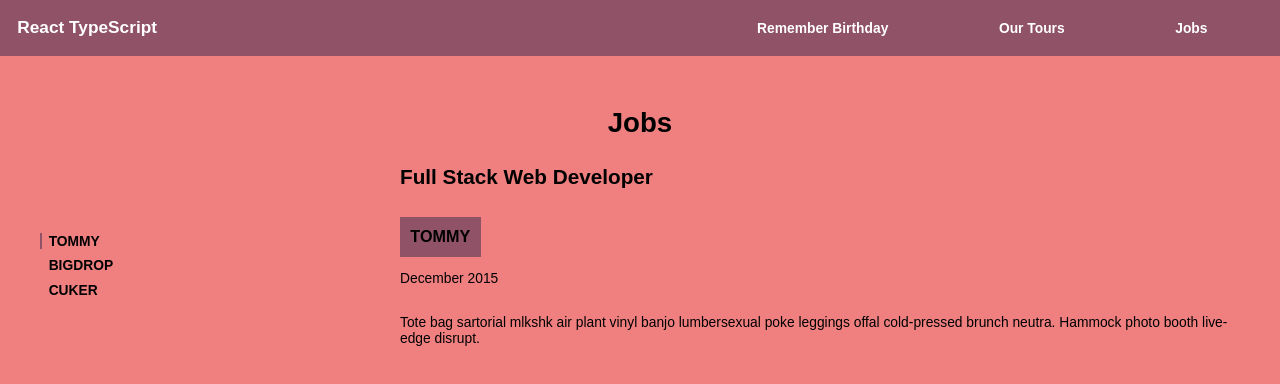
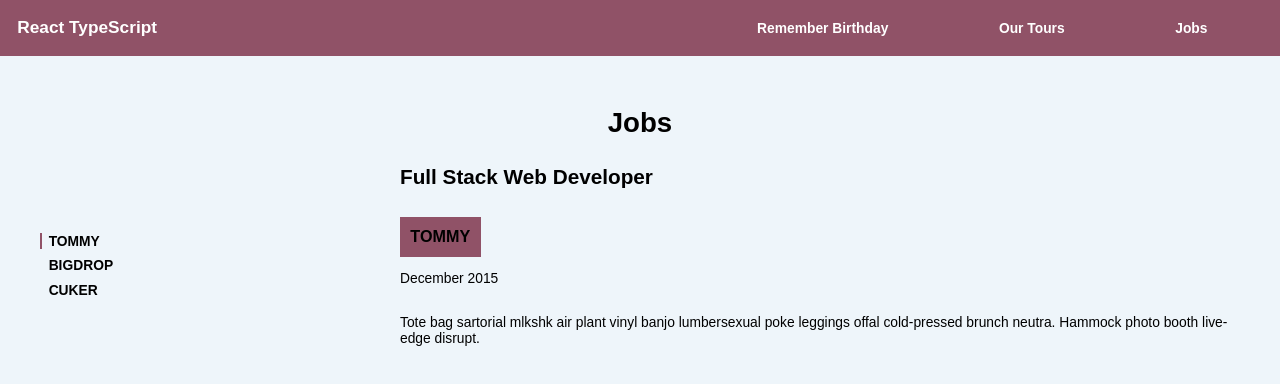
Before and after one commit to seriiserii825/react-typescript, a React (Vite) app: page /jobs in a window 1280 px wide. Shown: the top 384 px of the page. Built offline with nearby package versions, Linux system fonts and the light colour scheme.

Commit message:
JobsView background

```diff
--- a/src/assets/scss/jobs/jobs-view.scss
+++ b/src/assets/scss/jobs/jobs-view.scss
@@ -1,5 +1,6 @@
 .jobs-view {
   padding: 6rem 0;
+  background: #EEF5FA;
   &__title {
     margin-bottom: 3rem;
     text-align: center;
--- a/src/assets/scss/partials/base.scss
+++ b/src/assets/scss/partials/base.scss
@@ -124,3 +124,6 @@ a {
 //         min-width: 0;
 //     }
 // }
+.full-height {
+  min-height: 100vh;
+}
--- a/src/views/JobsView.tsx
+++ b/src/views/JobsView.tsx
@@ -8,7 +8,7 @@ function JobsView() {
     const [jobs, setJobs] = useState<IJob[]>(jobs_list);
     const [value, setValue] = useState<number>(0);
     return (
-        <div className={'jobs-view'}>
+        <div className={'jobs-view full-height'}>
             <h1 className="jobs-view__title">Jobs</h1>
             {jobs.length === 0 ? (
                 <h3>no jobs</h3>
```
